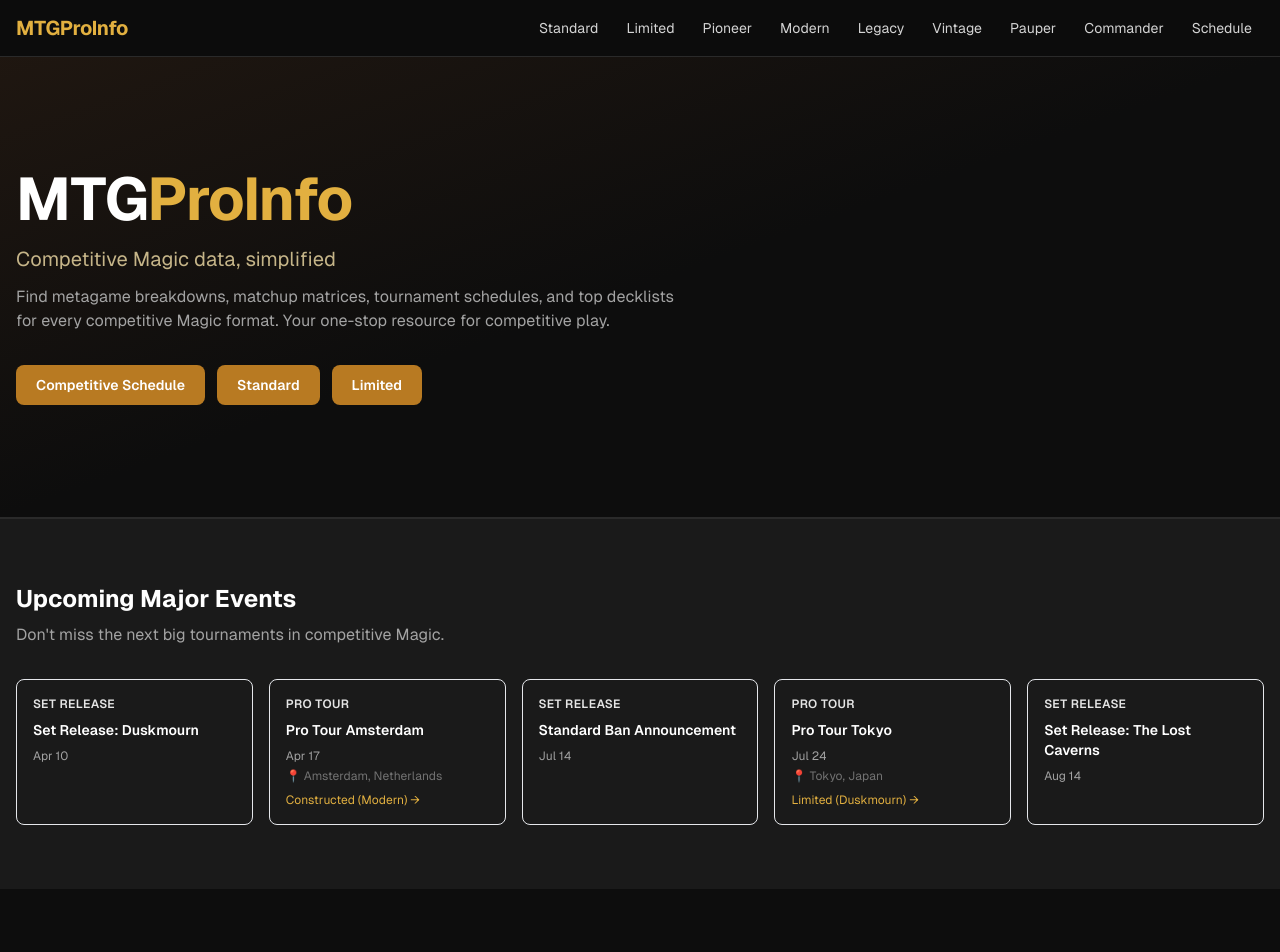
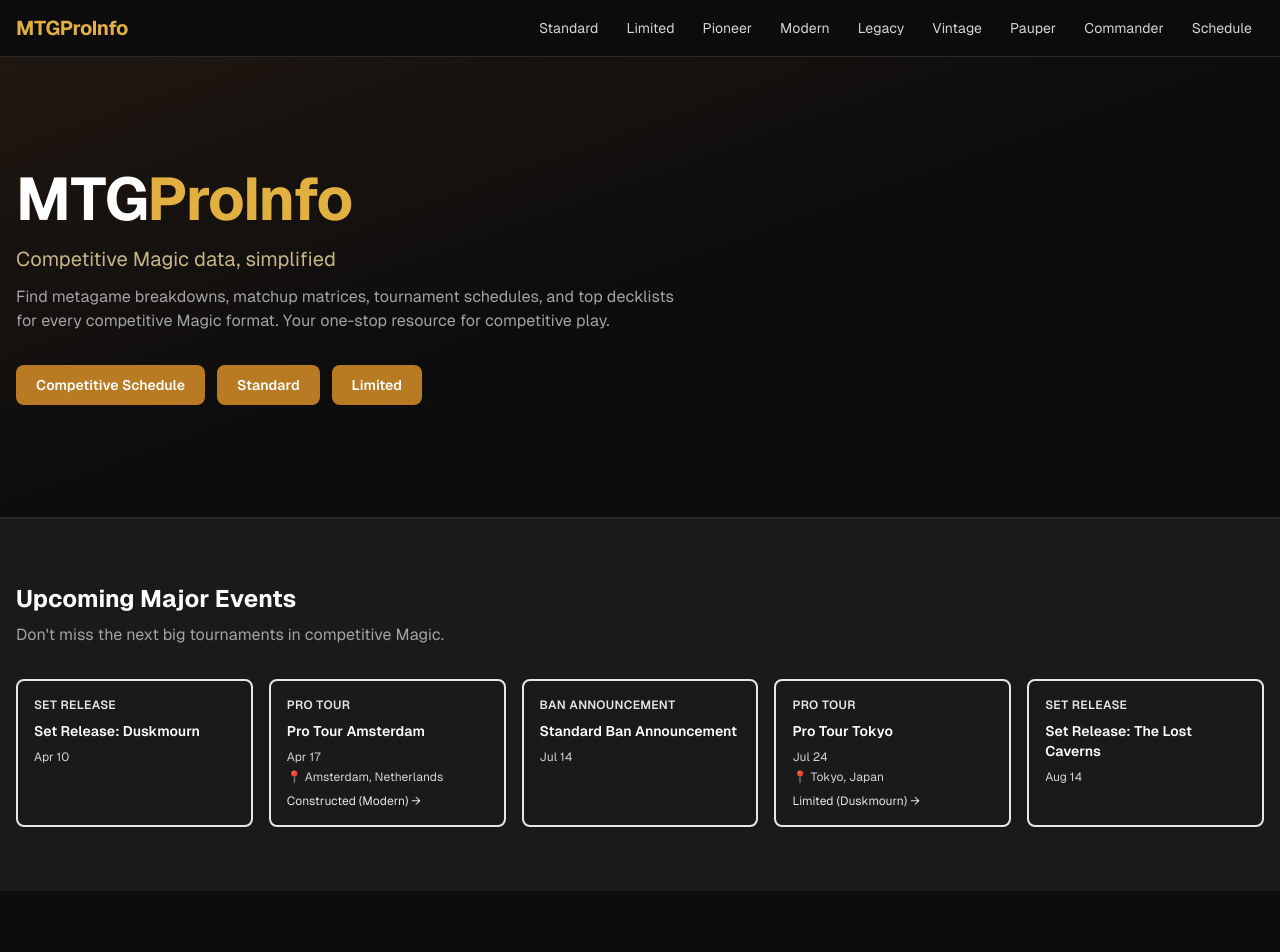
Before and after one commit to leobotclawd-ship-it/spike-vault, a Next.js app: page / in a window 1280 px wide. Shown: the top 952 px of the page. Built offline with nearby package versions, Linux system fonts and the light colour scheme.

Commit message:
fix: Make event type colors more prominent on home page

```diff
--- a/src/app/page.tsx
+++ b/src/app/page.tsx
@@ -94,7 +94,7 @@ export default function Home() {
                 <Link
                   key={event.id}
                   href="/schedule"
-                  className={`rounded-lg border p-4 transition-all ${colors.border} ${colors.bg} hover:border-gold-700/50 hover:bg-gold-900/20`}
+                  className={`rounded-lg border-2 p-4 transition-all ${colors.border} ${colors.bg} hover:opacity-90`}
                 >
                   <div className={`mb-2 text-xs font-semibold uppercase tracking-wide ${colors.text}`}>
                     {event.type === "pro-tour"
@@ -107,21 +107,23 @@ export default function Home() {
                       ? "Arena Weekend"
                       : event.type === "sq-mtgo"
                       ? "SQ MTGO"
-                      : "Set Release"}
+                      : event.type === "set-release"
+                      ? "Set Release"
+                      : "Ban Announcement"}
                   </div>
                   <h3 className="text-sm font-semibold text-white line-clamp-2">
                     {event.name}
                   </h3>
-                  <div className="mt-2 text-xs text-neutral-400">
+                  <div className="mt-2 text-xs text-neutral-300">
                     {formattedDate}
                   </div>
                   {event.location && (
-                    <div className="mt-1 text-xs text-neutral-500">
+                    <div className="mt-1 text-xs text-neutral-300">
                       📍 {event.location}
                     </div>
                   )}
                   {event.format && (
-                    <div className="mt-2 text-xs text-gold-400">
+                    <div className="mt-2 text-xs text-neutral-200">
                       {event.format} →
                     </div>
                   )}
```
